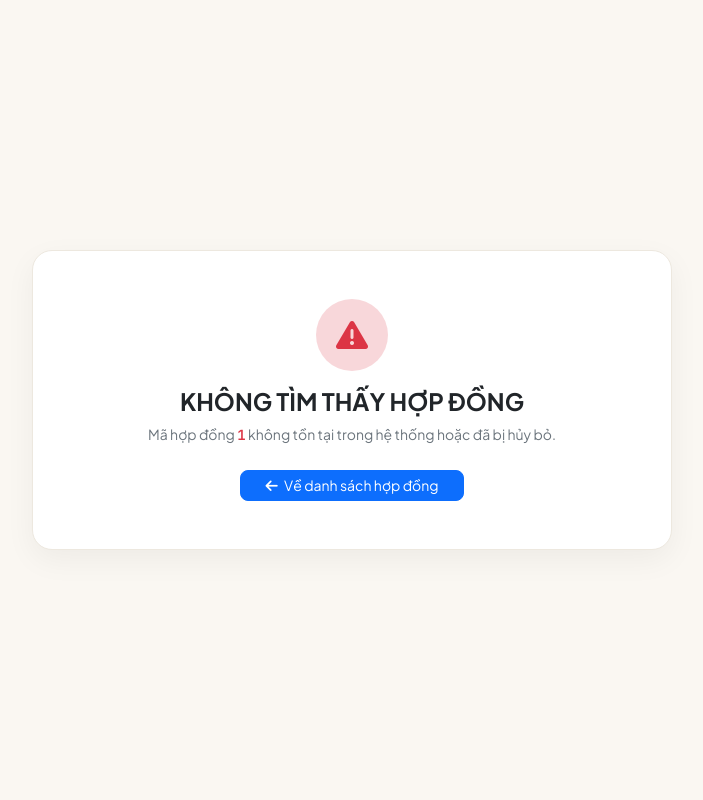
After one commit to Owkiaa/quan-ly-nha-tro, a Spring Boot app: page /hop-dong/xac-thuc/1 in a window 1280 px wide. The commit adds this page. Shown: the whole page, without its empty margins (288-991 px from the left). Run offline with Spring Boot 4, Linux system fonts and the light colour scheme; data that the repository does not hold is empty; database files in the repository are not loaded.

Commit message:
feat(contract-hash): tich hop ma bam SHA-256 toan ven va QR code xac thuc hop dong
- Xay dung tien ich ContractHashUtil:
  + Tinh ma bam SHA-256 toan ven tu cac truong bat bien (maHopDong, cccd, maPhong, ngayBatDau, giaThue, tienDatCoc)
  + Ham verifyContractHash kiem tra tinh hop le va phat hien sua doi lậu du lieu
  + Ham buildQrCodeUrl tao ma QR tra cuu nhanh
- Cap nhat HopDongDTO va HopDongService:
  + Bo sung truong maBamToanVen, linkXacThuc, qrCodeUrl
  + Phuong thuc tinhMaBamToanVen va kiemTraToanVen
- Cap nhat HopDongController:
  + Tich hop tao ma bam SHA-256 va QR code tai endpoint xem chi tiet /hop-dong/{id}
  + Endpoint cong khai tra cuu va doi soat toan ven: GET /hop-dong/xac-thuc/{maHopDong}
- Xay dung giao dien tang tinh minh bach:
  + templates/hop-dong/detail.html: the chung thu toan ven so, ma QR, chuoi checksum va nut doi soat
  + templates/hop-dong/xac-thuc.html: chung thu dien tu cong khai xac nhan du lieu hop dong hop le 100%

```diff
--- a/src/main/java/com/nhatro/controller/HopDongController.java
+++ b/src/main/java/com/nhatro/controller/HopDongController.java
@@ -18,6 +18,8 @@ import org.springframework.stereotype.Controller;
 import org.springframework.ui.Model;
 import org.springframework.web.bind.annotation.*;
 import org.springframework.web.servlet.mvc.support.RedirectAttributes;
+import jakarta.servlet.http.HttpServletRequest;
+import com.nhatro.util.ContractHashUtil;
 
 import java.math.BigDecimal;
 import java.time.LocalDate;
@@ -148,20 +150,75 @@ public class HopDongController {
     }
 
     /**
-     * Xem thông tin chi tiết một hợp đồng thuê phòng.
+     * Xem thông tin chi tiết một hợp đồng thuê phòng, bao gồm chứng thư và mã băm toàn vẹn SHA-256.
      */
     @GetMapping("/{id}")
-    public String xemChiTiet(@PathVariable Integer id, Model model, RedirectAttributes redirectAttributes) {
+    public String xemChiTiet(@PathVariable Integer id,
+                             @RequestParam(required = false) String check,
+                             HttpServletRequest request,
+                             Model model, RedirectAttributes redirectAttributes) {
         return hopDongService.timTheoId(id)
                 .map(hd -> {
+                    String hash = hopDongService.tinhMaBamToanVen(hd);
+                    String scheme = request.getScheme();
+                    String serverName = request.getServerName();
+                    int serverPort = request.getServerPort();
+                    String contextPath = request.getContextPath();
+                    String portStr = (("http".equals(scheme) && serverPort == 80) || ("https".equals(scheme) && serverPort == 443)) ? "" : ":" + serverPort;
+                    String baseUrl = scheme + "://" + serverName + portStr + contextPath;
+
+                    String linkXacThuc = baseUrl + "/hop-dong/xac-thuc/" + hd.getMaHopDong();
+                    String qrUrl = ContractHashUtil.buildQrCodeUrl(linkXacThuc);
+
                     model.addAttribute("hopDong", hd);
+                    model.addAttribute("maBamToanVen", hash);
+                    model.addAttribute("linkXacThuc", linkXacThuc);
+                    model.addAttribute("qrCodeUrl", qrUrl);
                     model.addAttribute("activeMenu", "hop-dong");
+
+                    if ("true".equalsIgnoreCase(check)) {
+                        model.addAttribute("daKiemTraToanVen", true);
+                    }
                     return "hop-dong/detail";
                 })
                 .orElseGet(() -> {
                     redirectAttributes.addFlashAttribute("errorMessage", "Không tìm thấy hợp đồng với ID: " + id);
                     return "redirect:/hop-dong";
                 });
+    }
+
+    /**
+     * Tra cứu công khai và chứng thực tính toàn vẹn của hợp đồng qua mã hợp đồng (quét từ mã QR).
+     */
+    @GetMapping("/xac-thuc/{maHopDong}")
+    public String xacThucHopDong(@PathVariable String maHopDong,
+                                 HttpServletRequest request,
+                                 Model model) {
+        Optional<HopDong> opt = hopDongService.timTheoMaHopDong(maHopDong);
+        if (opt.isEmpty()) {
+            model.addAttribute("timThay", false);
+            model.addAttribute("maHopDong", maHopDong);
+            return "hop-dong/xac-thuc";
+        }
+
+        HopDong hd = opt.get();
+        String hash = hopDongService.tinhMaBamToanVen(hd);
+        String scheme = request.getScheme();
+        String serverName = request.getServerName();
+        int serverPort = request.getServerPort();
+        String contextPath = request.getContextPath();
+        String portStr = (("http".equals(scheme) && serverPort == 80) || ("https".equals(scheme) && serverPort == 443)) ? "" : ":" + serverPort;
+        String baseUrl = scheme + "://" + serverName + portStr + contextPath;
+
+        String linkXacThuc = baseUrl + "/hop-dong/xac-thuc/" + hd.getMaHopDong();
+        String qrUrl = ContractHashUtil.buildQrCodeUrl(linkXacThuc);
+
+        model.addAttribute("timThay", true);
+        model.addAttribute("hopDong", hd);
+        model.addAttribute("maBamToanVen", hash);
+        model.addAttribute("linkXacThuc", linkXacThuc);
+        model.addAttribute("qrCodeUrl", qrUrl);
+        return "hop-dong/xac-thuc";
     }
 
     /**
--- /dev/null
+++ b/src/main/resources/templates/hop-dong/xac-thuc.html
@@ -0,0 +1,154 @@
+<!DOCTYPE html>
+<html xmlns:th="http://www.thymeleaf.org">
+<head>
+    <meta charset="UTF-8">
+    <meta name="viewport" content="width=device-width, initial-scale=1.0">
+    <title>Xác Thực Tính Toàn Vẹn Hợp Đồng • Nhà Trọ Thông Minh</title>
+    <!-- Fonts & Bootstrap 5.3 CDN -->
+    <link rel="preconnect" href="https://fonts.googleapis.com">
+    <link rel="preconnect" href="https://fonts.gstatic.com" crossorigin>
+    <link href="https://fonts.googleapis.com/css2?family=Plus+Jakarta+Sans:wght@300;400;500;600;700;800&family=JetBrains+Mono:wght@400;500;600&display=swap" rel="stylesheet">
+    <link href="https://cdn.jsdelivr.net/npm/bootstrap@5.3.3/dist/css/bootstrap.min.css" rel="stylesheet">
+    <link href="https://cdnjs.cloudflare.com/ajax/libs/font-awesome/6.5.1/css/all.min.css" rel="stylesheet">
+
+    <style>
+        body {
+            font-family: 'Plus Jakarta Sans', sans-serif;
+            background-color: #faf7f2;
+            color: #44403c;
+            min-height: 100vh;
+            display: flex;
+            align-items: center;
+            justify-content: center;
+            padding: 1.5rem 1rem;
+        }
+        .cert-card {
+            background: #ffffff;
+            border: 1px solid #ede8df;
+            border-radius: 20px;
+            box-shadow: 0 10px 30px rgba(0, 0, 0, 0.05);
+            max-width: 640px;
+            width: 100%;
+            overflow: hidden;
+        }
+        .cert-header {
+            background: linear-gradient(135deg, #059669 0%, #047857 100%);
+            color: white;
+            padding: 2rem 1.5rem;
+            text-align: center;
+        }
+        .cert-icon {
+            width: 72px;
+            height: 72px;
+            background: rgba(255, 255, 255, 0.2);
+            border-radius: 50%;
+            display: inline-flex;
+            align-items: center;
+            justify-content: center;
+            font-size: 2.2rem;
+            margin-bottom: 1rem;
+            backdrop-filter: blur(4px);
+        }
+        .font-mono {
+            font-family: 'JetBrains Mono', monospace;
+        }
+        .hash-box {
+            background: #f8fafc;
+            border: 1px dashed #cbd5e1;
+            border-radius: 10px;
+            padding: 0.75rem 1rem;
+            font-size: 0.78rem;
+            word-break: break-all;
+            color: #0f172a;
+        }
+    </style>
+</head>
+<body>
+
+    <div class="cert-card">
+        <!-- Trường hợp tìm thấy hợp đồng hợp lệ -->
+        <div th:if="${timThay}">
+            <div class="cert-header">
+                <div class="cert-icon">
+                    <i class="fa-solid fa-shield-check"></i>
+                </div>
+                <h4 class="fw-bold mb-1">CHỨNG THỰC TOÀN VẸN HỢP ĐỒNG</h4>
+                <p class="small mb-0 opacity-90">Hợp đồng hợp lệ và nguyên vẹn theo chữ ký số bảo mật SHA-256</p>
+            </div>
+
+            <div class="p-4 p-md-5">
+                <div class="text-center mb-4">
+                    <span class="badge bg-success-subtle text-success border border-success-subtle px-3 py-2 rounded-pill fs-6 fw-semibold">
+                        <i class="fa-solid fa-circle-check me-1"></i> DỮ LIỆU KHỚP NGUYÊN VẸN 100%
+                    </span>
+                    <p class="text-muted small mt-2 mb-0">Hệ thống đã kiểm tra đối soát chéo và xác nhận dữ liệu chưa từng bị sửa đổi trái phép.</p>
+                </div>
+
+                <div class="card bg-light border-0 rounded-3 p-3 mb-4">
+                    <div class="row g-2 small">
+                        <div class="col-5 text-secondary">Mã hợp đồng:</div>
+                        <div class="col-7 font-mono fw-bold text-dark" th:text="${hopDong.maHopDong}">HD-P101-001</div>
+
+                        <div class="col-5 text-secondary">Phòng trọ:</div>
+                        <div class="col-7 fw-semibold text-dark" th:text="${hopDong.phongTro.maPhong} + ' (' + ${hopDong.phongTro.tenPhong} + ')'">P101</div>
+
+                        <div class="col-5 text-secondary">Khách thuê:</div>
+                        <div class="col-7 fw-semibold text-dark" th:text="${hopDong.khachThue.hoTen}">Nguyễn Văn A</div>
+
+                        <div class="col-5 text-secondary">Thời hạn thuê:</div>
+                        <div class="col-7 font-mono" th:text="${#temporals.format(hopDong.ngayBatDau, 'dd/MM/yyyy')} + ' ➔ ' + ${#temporals.format(hopDong.ngayKetThuc, 'dd/MM/yyyy')}">01/01/2026 ➔ 01/07/2026</div>
+
+                        <div class="col-5 text-secondary">Giá thuê thỏa thuận:</div>
+                        <div class="col-7 font-mono fw-bold text-primary" th:text="${#numbers.formatDecimal(hopDong.giaThueThoaThuan, 0, 'POINT', 0, 'COMMA')} + ' đ/tháng'">3,000,000 đ</div>
+
+                        <div class="col-5 text-secondary">Tiền đặt cọc:</div>
+                        <div class="col-7 font-mono fw-bold text-success" th:text="${#numbers.formatDecimal(hopDong.tienDatCoc, 0, 'POINT', 0, 'COMMA')} + ' đ'">3,000,000 đ</div>
+
+                        <div class="col-5 text-secondary">Trạng thái:</div>
+                        <div class="col-7">
+                            <span th:if="${hopDong.trangThai == 'HIEU_LUC'}" class="badge bg-success-subtle text-success">Đang Hiệu Lực</span>
+                            <span th:if="${hopDong.trangThai == 'HET_HAN'}" class="badge bg-warning-subtle text-warning">Hết Hạn</span>
+                            <span th:if="${hopDong.trangThai == 'DA_THANH_LY'}" class="badge bg-secondary-subtle text-secondary">Đã Thanh Lý</span>
+                        </div>
+                    </div>
+                </div>
+
+                <div class="mb-4">
+                    <label class="form-label small fw-semibold text-secondary d-flex align-items-center justify-content-between">
+                        <span><i class="fa-solid fa-fingerprint text-success me-1"></i> Mã băm toàn vẹn SHA-256 (Checksum):</span>
+                        <span class="badge bg-light text-dark font-mono">256-bit</span>
+                    </label>
+                    <div class="hash-box font-mono" th:text="${maBamToanVen}">abc123hash</div>
+                    <small class="text-muted d-block mt-1" style="font-size: 0.72rem;">
+                        Chuỗi băm sinh tự động từ thuật toán SHA-256 thuần Java (`java.security.MessageDigest`) dùng để phát hiện bất kỳ sự can thiệp nào vào cơ sở dữ liệu.
+                    </small>
+                </div>
+
+                <div class="d-flex justify-content-center gap-2 pt-2 border-top">
+                    <a th:href="@{'/hop-dong/' + ${hopDong.id}}" class="btn btn-outline-secondary btn-sm px-4 rounded-3">
+                        <i class="fa-solid fa-arrow-left me-1"></i> Quay lại chi tiết
+                    </a>
+                    <a th:href="@{/hop-dong}" class="btn btn-primary btn-sm px-4 rounded-3">
+                        <i class="fa-solid fa-house me-1"></i> Về trang quản lý
+                    </a>
+                </div>
+            </div>
+        </div>
+
+        <!-- Trường hợp không tìm thấy hợp đồng -->
+        <div th:unless="${timThay}" class="p-5 text-center">
+            <div class="rounded-circle bg-danger-subtle text-danger d-inline-flex align-items-center justify-content-center mb-3" style="width: 72px; height: 72px; font-size: 2rem;">
+                <i class="fa-solid fa-triangle-exclamation"></i>
+            </div>
+            <h4 class="fw-bold text-dark mb-2">KHÔNG TÌM THẤY HỢP ĐỒNG</h4>
+            <p class="text-secondary small mb-4">
+                Mã hợp đồng <strong class="font-mono text-danger" th:text="${maHopDong}">HD-XXX</strong> không tồn tại trong hệ thống hoặc đã bị hủy bỏ.
+            </p>
+            <a th:href="@{/hop-dong}" class="btn btn-primary btn-sm px-4 rounded-3">
+                <i class="fa-solid fa-arrow-left me-1"></i> Về danh sách hợp đồng
+            </a>
+        </div>
+    </div>
+
+</body>
+</html>
```
Also changed, not shown: src/main/java/com/nhatro/dto/HopDongDTO.java (+28 -0 lines), src/main/java/com/nhatro/service/HopDongService.java (+16 -0 lines), src/main/java/com/nhatro/util/ContractHashUtil.java (added, +83 -0 lines), src/main/resources/templates/hop-dong/detail.html (+70 -0 lines).
